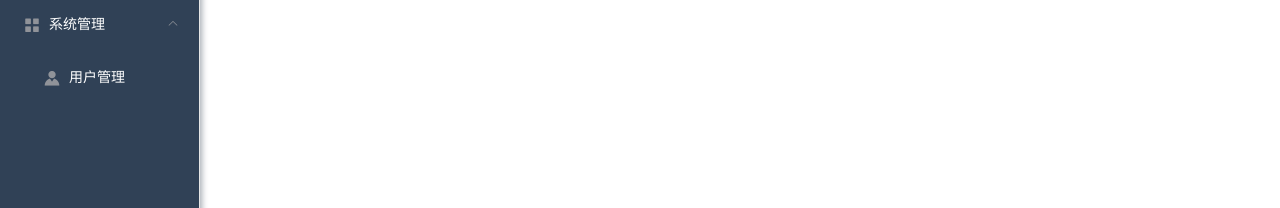
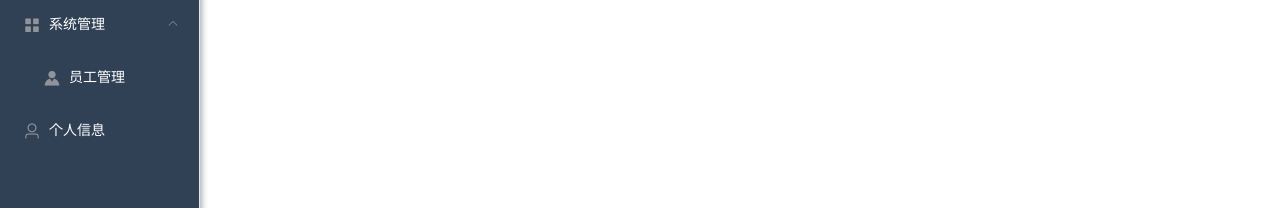
Before and after one commit to WeiLaiR/Employee-management-system, a Vue app in the folder vue_space/: page /home in a window 1280 px wide. Both pictures are taken after a click on the element "系统管理". Shown: the part 120-328 px from the top of the page. Built offline with nearby package versions, Linux system fonts and the light colour scheme.

Commit message:
侧边栏增加个人信息跳转

```diff
--- a/vue_space/src/components/Aside.vue
+++ b/vue_space/src/components/Aside.vue
@@ -24,9 +24,15 @@
       </template>
       <el-menu-item index="/employee">
         <i class="el-icon-s-custom"></i>
-        <span slot="title">用户管理</span>
+        <span slot="title">员工管理</span>
       </el-menu-item>
     </el-submenu>
+    <el-menu-item index="/pInformation">
+      <template slot="title">
+        <i class="el-icon-user"></i>
+        <span slot="title">个人信息</span>
+      </template>
+    </el-menu-item>
   </el-menu>
 </template>
 
```
